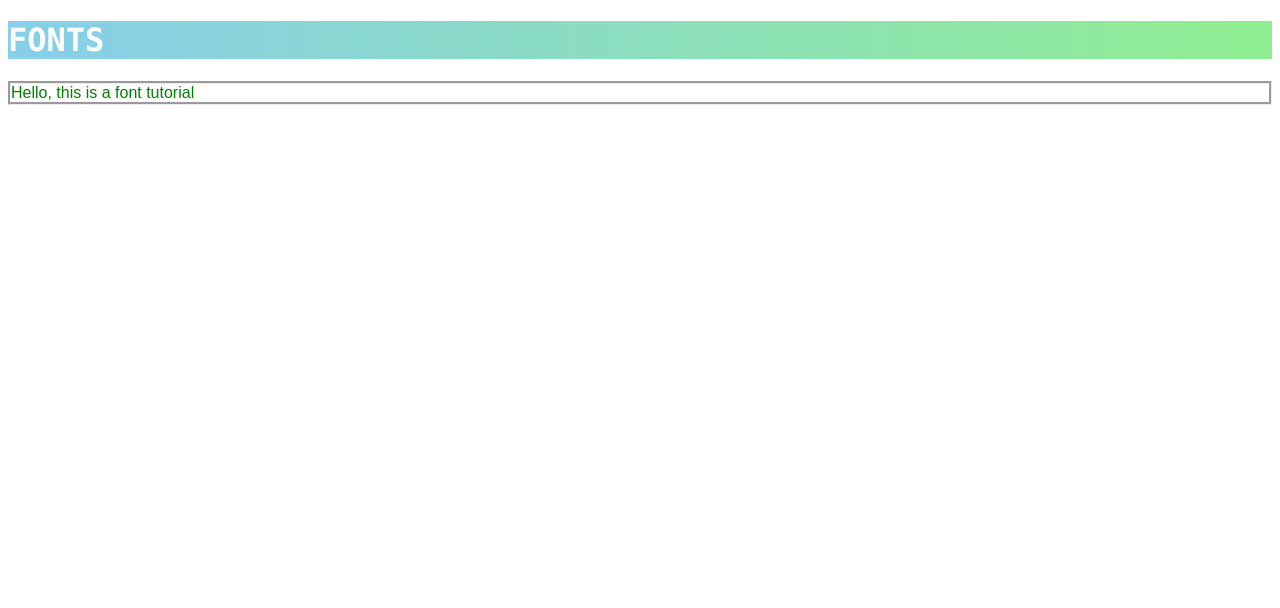
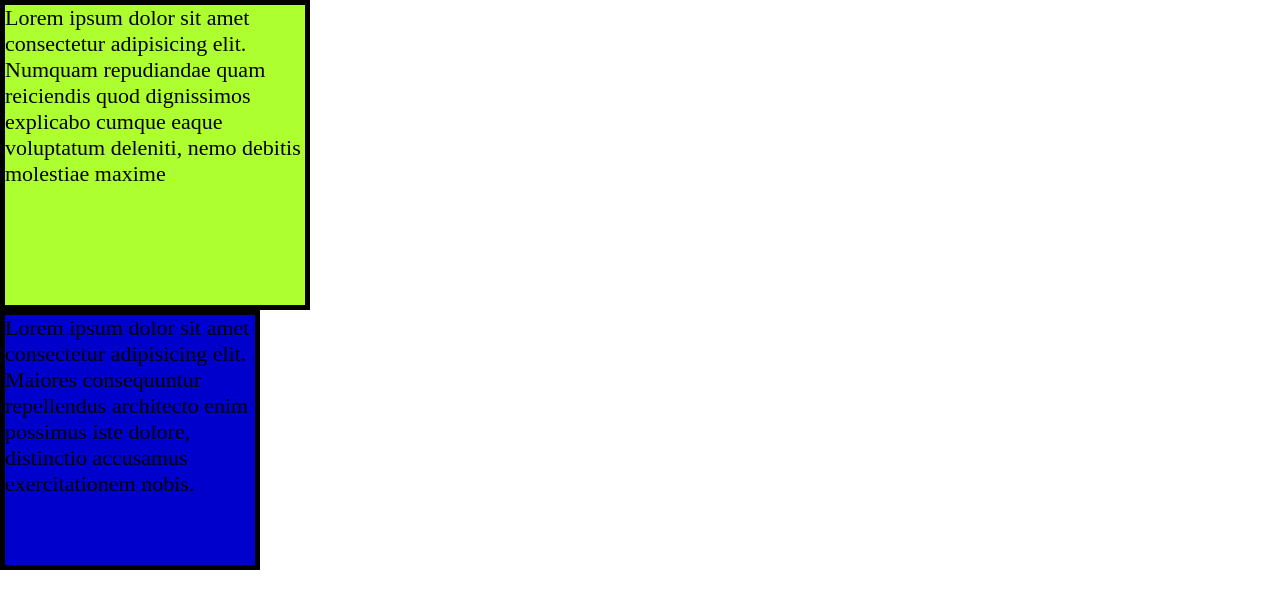
Before and after one commit to jgooco/website-tutorial-stuff, a plain HTML site: page CSS Tutorial/fonts.html in a window 1280 px wide. Drawn offline with Linux system fonts and the light colour scheme.

Commit message:
CSS learned pseudo classes

```diff
--- a/CSS Tutorial/fonts.html
+++ b/CSS Tutorial/fonts.html
@@ -1,15 +1,12 @@
 <!DOCTYPE html>
 <html lang="en">
 <head>
-    <meta charset="UTF-8">
-    <meta http-equiv="X-UA-Compatible" content="IE=edge">
-    <meta name="viewport" content="width=device-width, initial-scale=1.0">
     <title>Fonts</title>
     <link rel="stylesheet" href="style.css">
 </head>
 <body>
-    <h1>FONTS</h1>
+    <div id="box1">Lorem ipsum dolor sit amet consectetur adipisicing elit. Numquam repudiandae quam reiciendis quod dignissimos explicabo cumque eaque voluptatum deleniti, nemo debitis molestiae maxime</div>
 
-    <p>Hello, this is a font tutorial</p>
+    <div id="box2">Lorem ipsum dolor sit amet consectetur adipisicing elit. Maiores consequuntur repellendus architecto enim possimus iste dolore, distinctio accusamus exercitationem nobis.</div>
 </body>
 </html>
--- a/CSS Tutorial/style.css
+++ b/CSS Tutorial/style.css
@@ -1,28 +1,44 @@
-body {
-    background-image: url("The GoLoco Show Wide (1920 × 1080 px).png");
-    background-repeat: no-repeat;
-    background-attachment: fixed;
-    background-position: center;
-    background-size: cover;
-}
-h1 {
-    color:white;
-    font-family: "consolas", sans-serif;
-    font-weight: bold;
-    font-size:xx-large;
-    background: linear-gradient(to right, skyblue, lightgreen);
-    background-repeat: no-repeat;
-    background-attachment: fixed;
-}
-p{
-    border-style:groove ;
-    font-family: "consalas", sans-serif;
-    color:green;
-}
-.odd{
-    color:red;
+body{
+    margin: 0px;
 }
 
-.even{
-    color:blue;
+#box1{
+    border: 5px solid;
+    width: 300px;
+    height: 300px;
+    font-size: 22px;
+    background-color: greenyellow;
+
+    position:static;
+
+    /*
+    margin-top: 50px;
+    margin-left: 50px;
+    margin: 50px;
+    margin-left :auto;
+    */
 }
+
+#box2{
+    border: 5px solid;
+    width: 250px;
+    height: 250px;
+    font-size: 22px;
+    background-color:mediumblue;
+}
+
+a:link{
+    color:lawngreen;
+}
+
+a:visited{
+    color:grey;
+}
+
+a:hover{
+    color:tomato;
+}
+
+a:active{
+    color:yellow;
+}
```
Also changed, not shown: CSS Tutorial/puedoclasses.html (added, +17 -0 lines), CSS Tutorial/The GoLoco Show Wide (1920 × 1080 px).png (added).
